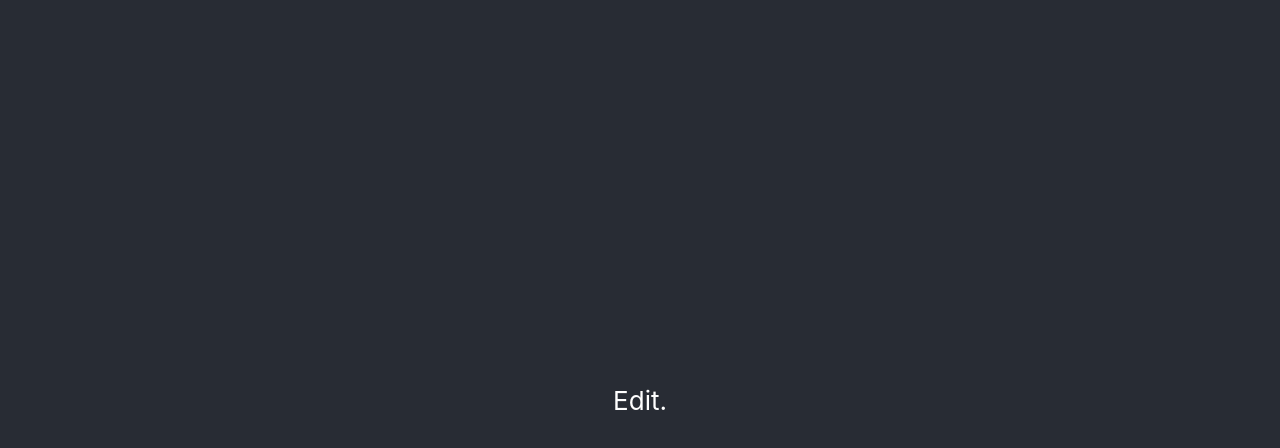
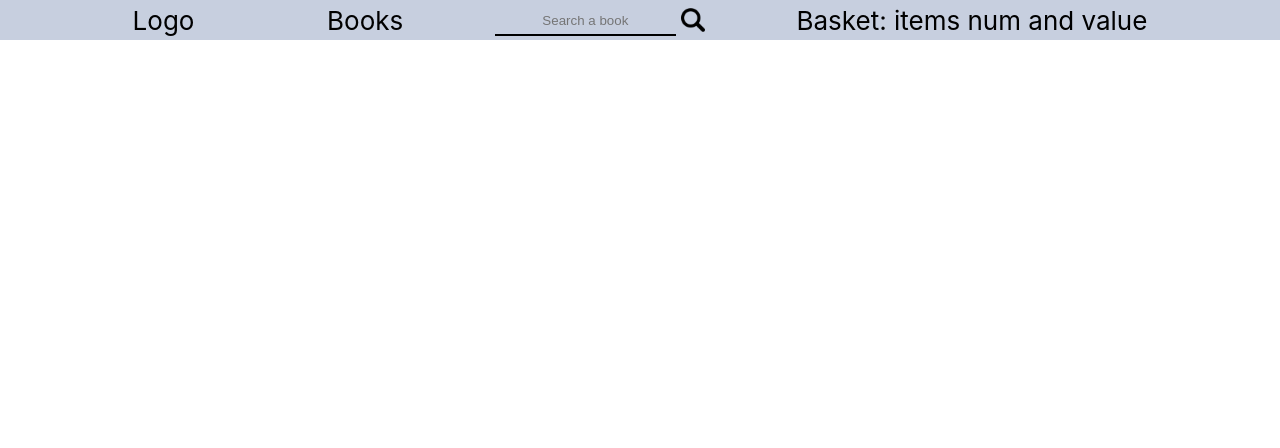
Before and after one commit to LaszloF5/bookstore, a React (Create React App) app: page / in a window 1280 px wide. Shown: the top 448 px of the page. Built offline with nearby package versions, Linux system fonts and the light colour scheme.

Commit message:
Header and books list toggle. Next step: +li -> all books.

```diff
--- a/src/App.css
+++ b/src/App.css
@@ -1,38 +1,94 @@
 .App {
+  text-align: center;
+  min-height: 100vh;
+}
+
+.App-header {
+  background-color: #c7cfdf;
+  height: 5vh;
+}
+
+.header-nav {
+  height: 5vh;
+}
+
+.header-nav-ul {
+  height: 5vh;
+  display: flex;
+  justify-content: space-evenly;
+  align-items: center;
+  font-size: calc(10px + 2vmin);
+  color: black;
+  margin: 0;
+  padding: 0;
+  list-style-type: none;
+  cursor: pointer;
+}
+
+.posRel {
+  position: relative;
+}
+
+.categories-ul {
+  position: absolute;
+  display: flex;
+  flex-direction: column;
+  width: 300px;
+  list-style-type: none;
+  top: 5vh;
+  left: -150px;
+  opacity: 0; /* Kezdő állapot */
+  transition: opacity 1s ease-in-out, transform 1s ease-in-out;
+}
+
+.categories-ul.visible {
+  opacity: 1;
+  transform: translateY(0); /* Megjelenítés */
+}
+
+.categories-ul.hidden {
+  opacity: 0;
+  transform: translateY(-350px); /* Visszatérés eredeti helyre */
+  pointer-events: none; /* Eltűnés után ne legyen kattintható */
+}
+
+
+.categories-ul li {
+  cursor: pointer;
+}
+
+.search-book-form {
+  height: 100%;
+  width: 10vw;
+  display: flex;
+  justify-content: center;
+  align-items: center;
+}
+
+.search-book-form_label {
+  height: 100%;
+}
+
+.search-book-form_input {
+  height: 60%;
+  outline: none;
+  border: none;
+  background-color: #c7cfdf;
+  border-bottom: 2px solid black;
   text-align: center;
 }
 
-.App-logo {
-  height: 40vmin;
-  pointer-events: none;
+.search-book-form_button {
+  height: 60%;
+  cursor: pointer;
+  margin-left: 5px;
 }
 
-@media (prefers-reduced-motion: no-preference) {
-  .App-logo {
-    animation: App-logo-spin infinite 20s linear;
-  }
+.search-book-form_button:hover {
+  transform: scale(1.1);
 }
 
-.App-header {
-  background-color: #282c34;
-  min-height: 100vh;
-  display: flex;
-  flex-direction: column;
-  align-items: center;
-  justify-content: center;
-  font-size: calc(10px + 2vmin);
-  color: white;
+p {
+  margin: 0;
+  padding: 0;
 }
-
-.App-link {
-  color: #61dafb;
-}
-
-@keyframes App-logo-spin {
-  from {
-    transform: rotate(0deg);
-  }
-  to {
-    transform: rotate(360deg);
-  }
-}
--- a/src/App.tsx
+++ b/src/App.tsx
@@ -1,11 +1,69 @@
-import React from "react";
+import React, { useState } from "react";
 import "./App.css";
 
 function App() {
+  const logo: string = "Logo";
+  const books: string = "Books";
+  const header3: string = "Basket: items num and value";
+  const [isActive, setActive] = useState<boolean>(false);
+  const categories: string[] = [
+    "history",
+    "fantasy",
+    "thriller",
+    "romance",
+    "science fiction",
+    "historical fiction",
+    "horror",
+    "travel",
+    "food and drink",
+    "sport",
+  ];
+
+  const toggleCategories = () => {
+    setActive(!isActive);
+  };
+
   return (
     <div className="App">
       <header className="App-header">
-        <p>Edit.</p>
+        <nav className="header-nav">
+          <ul className="header-nav-ul">
+            <li>{logo}</li>
+            <li className="posRel" onClick={toggleCategories}>
+              {books}{" "}
+              {(
+               <ul className={`categories-ul ${isActive ? 'visible' : 'hidden'}`}>
+               {categories.map((category) => (
+                 <li key={category}>{category}</li>
+               ))}
+             </ul>
+
+              )}
+            </li>
+            <form action="#" className="search-book-form">
+              <label
+                htmlFor="search-book-id"
+                className="search-book-form_label"
+              >
+                <input
+                  type="text"
+                  name="search-book"
+                  id="search-book-id"
+                  placeholder="Search a book"
+                  required
+                  className="search-book-form_input"
+                />
+              </label>
+              <img
+                type="submit"
+                src={process.env.PUBLIC_URL + "search-icon.png"}
+                alt="search icon"
+                className="search-book-form_button"
+              />
+            </form>
+            <li>{header3}</li>
+          </ul>
+        </nav>
       </header>
     </div>
   );
```
Also changed, not shown: public/search-icon.png (added).
